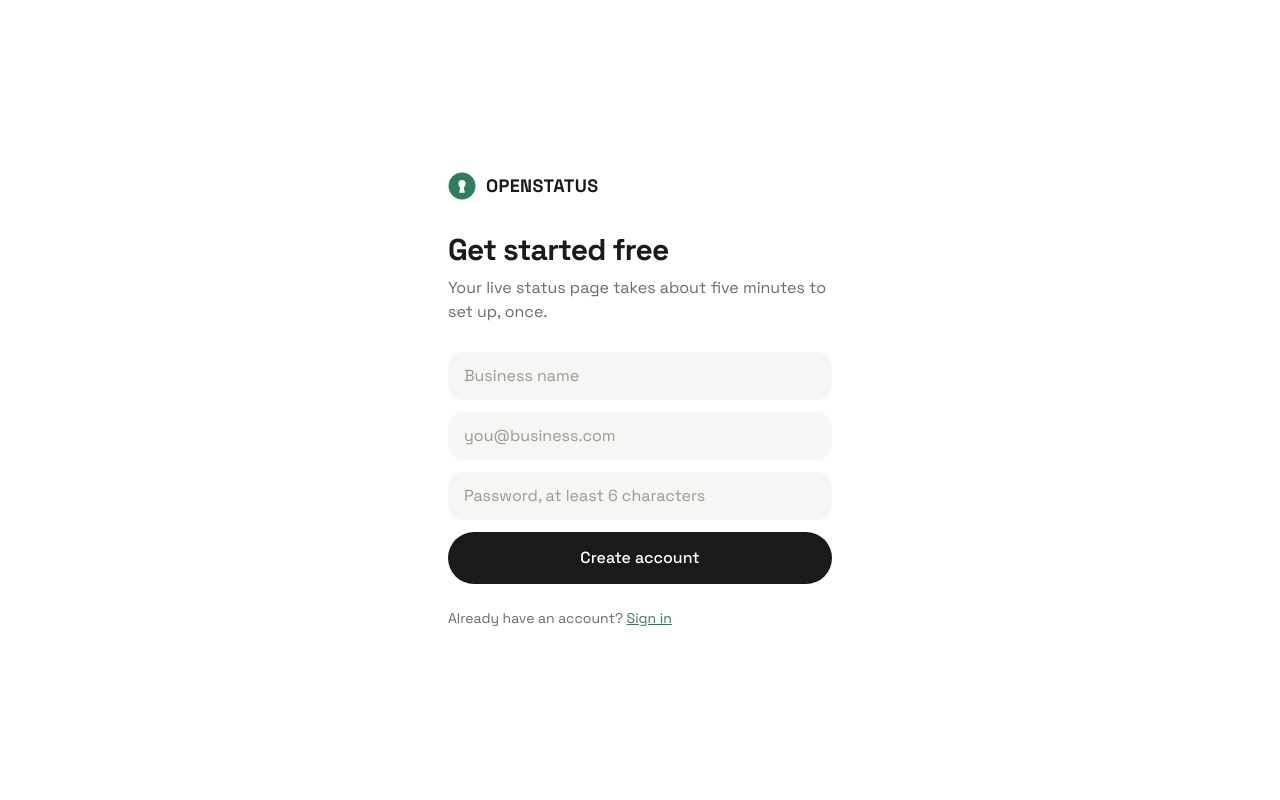
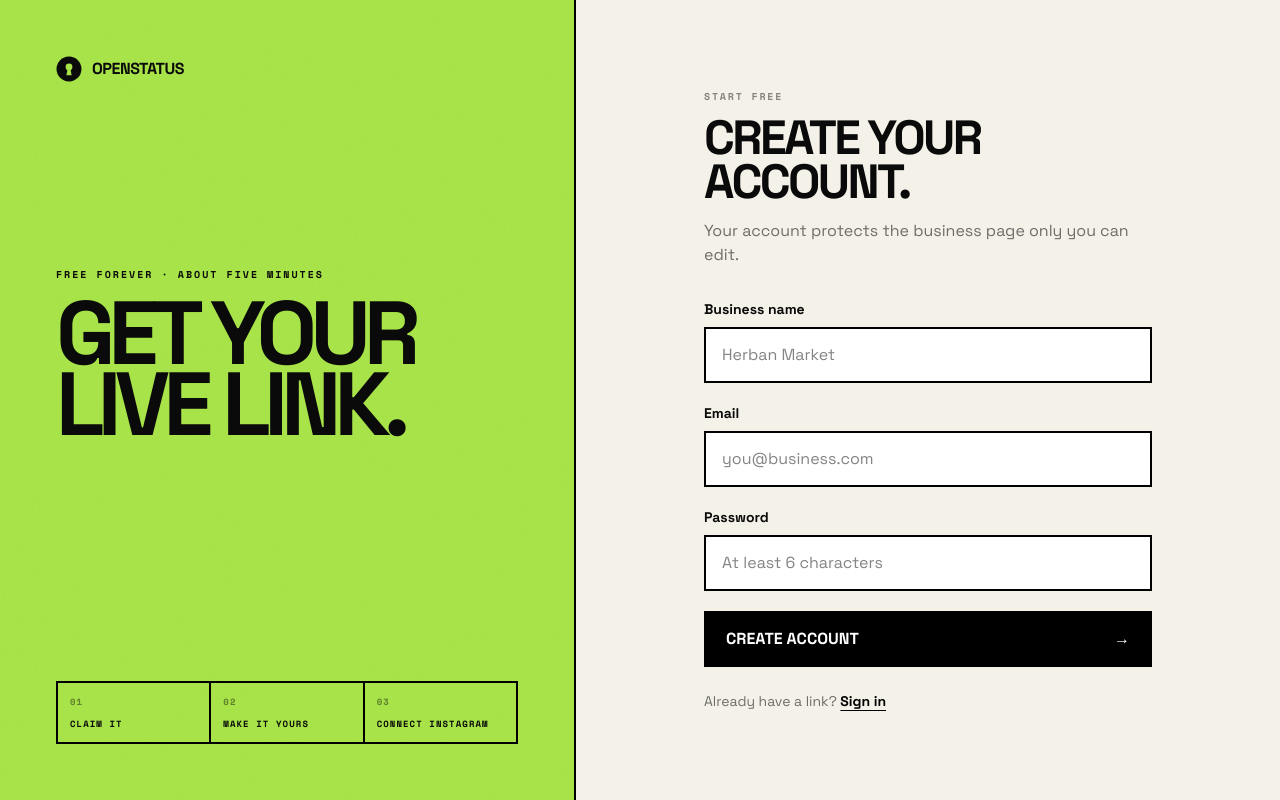
Before and after one commit to emmawest302-sketch/openstatus-web, a Next.js app: page /signup in a window 1280 px wide. Built offline with nearby package versions, Linux system fonts and the light colour scheme; no server answers.

Commit message:
Build owner flow: signup/page.tsx

```diff
--- a/src/app/signup/page.tsx
+++ b/src/app/signup/page.tsx
@@ -1,112 +1,92 @@
 'use client';
 
+import Link from 'next/link';
 import { useState } from 'react';
 import { useRouter } from 'next/navigation';
 import { supabase } from '@/lib/supabase';
 
-function Keyhole({ size = 28 }: { size?: number }) {
+function Keyhole({ size = 26 }: { size?: number }) {
   return (
     <svg viewBox="0 0 100 100" width={size} height={size} aria-hidden="true">
-      <mask id="khs">
+      <mask id="signup-keyhole">
         <rect width="100" height="100" fill="#fff" />
         <circle cx="50" cy="42" r="13" fill="#000" />
         <path d="M44 52 L56 52 L60 74 L40 74 Z" fill="#000" />
       </mask>
-      <circle cx="50" cy="50" r="48" fill="#2E7D5B" mask="url(#khs)" />
+      <circle cx="50" cy="50" r="48" fill="currentColor" mask="url(#signup-keyhole)" />
     </svg>
   );
 }
 
 export default function SignupPage() {
+  const router = useRouter();
   const [businessName, setBusinessName] = useState('');
   const [email, setEmail] = useState('');
   const [password, setPassword] = useState('');
   const [loading, setLoading] = useState(false);
   const [error, setError] = useState('');
   const [notice, setNotice] = useState('');
-  const router = useRouter();
 
-  const handleSignup = async (e: React.FormEvent) => {
-    e.preventDefault();
+  const handleSignup = async (event: React.FormEvent) => {
+    event.preventDefault();
     setLoading(true);
     setError('');
     setNotice('');
     try {
-      const { data, error } = await supabase.auth.signUp({
+      const { data, error: signupError } = await supabase.auth.signUp({
         email,
         password,
-        options: { data: { business_name: businessName } },
+        options: { data: { business_name: businessName.trim() } },
       });
-      if (error) throw error;
+      if (signupError) throw signupError;
       if (data.session) {
         router.push('/setup');
       } else {
-        setNotice('Check your email to confirm your account, then sign in.');
+        setNotice('Check your email to confirm your account. Then sign in to claim your link.');
       }
-    } catch (err) {
-      setError(err instanceof Error ? err.message : 'Signup failed');
+    } catch (caught) {
+      setError(caught instanceof Error ? caught.message : 'Signup failed');
     } finally {
       setLoading(false);
     }
   };
 
   return (
-    <div className="min-h-screen bg-white text-[#1A1A18] flex items-center justify-center p-6" style={{ fontFamily: 'var(--font-display)' }}>
-      <div className="w-full max-w-sm">
-        <a href="/" className="inline-flex items-center gap-2.5 mb-8">
-          <Keyhole />
-          <span className="text-lg font-bold tracking-[0.02em]">OPENSTATUS</span>
-        </a>
+    <main className="grid min-h-screen bg-[#F4F1E8] text-[#0A0A0A] lg:grid-cols-[0.9fr_1.1fr]">
+      <section className="relative flex min-h-[340px] flex-col justify-between overflow-hidden border-b-2 border-black bg-[#A7E348] p-6 md:p-10 lg:min-h-screen lg:border-b-0 lg:border-r-2 lg:p-14">
+        <div className="noise absolute inset-0 opacity-20" />
+        <Link href="/" className="relative flex items-center gap-2.5"><Keyhole /><span className="font-bold tracking-[-0.03em]">OPENSTATUS</span></Link>
+        <div className="relative mt-16 max-w-xl lg:mt-0">
+          <p className="font-mono text-[10px] font-bold uppercase tracking-[0.2em]">Free forever · about five minutes</p>
+          <h1 className="mt-4 text-[clamp(3.8rem,7vw,7.5rem)] font-bold uppercase leading-[0.79] tracking-[-0.075em]">Get your<br />live link.</h1>
+        </div>
+        <div className="relative mt-14 grid grid-cols-3 border-l-2 border-t-2 border-black font-mono text-[9px] font-bold uppercase tracking-[0.12em]">
+          {['Claim it', 'Make it yours', 'Connect Instagram'].map((label, index) => <div key={label} className="border-b-2 border-r-2 border-black p-3"><span className="block opacity-45">0{index + 1}</span><span className="mt-2 block">{label}</span></div>)}
+        </div>
+      </section>
 
-        <h1 className="text-3xl font-bold tracking-tight">Get started free</h1>
-        <p className="mt-2 text-[#6C6A62]">
-          Your live status page takes about five minutes to set up, once.
-        </p>
+      <section className="flex items-center justify-center px-5 py-12 md:px-10">
+        <div className="w-full max-w-md">
+          <p className="font-mono text-[10px] font-bold uppercase tracking-[0.18em] text-black/45">Start free</p>
+          <h2 className="mt-3 text-4xl font-bold uppercase leading-[0.9] tracking-[-0.055em] md:text-5xl">Create your account.</h2>
+          <p className="mt-4 text-black/55">Your account protects the business page only you can edit.</p>
 
-        <form onSubmit={handleSignup} className="mt-7 space-y-3">
-          <input
-            type="text"
-            value={businessName}
-            onChange={(e) => setBusinessName(e.target.value)}
-            placeholder="Business name"
-            className="w-full px-4 py-3 rounded-2xl bg-[#F5F7F5] placeholder-[#9B998F] focus:outline-none focus:ring-2 focus:ring-[#2E7D5B]/30"
-            required
-          />
-          <input
-            type="email"
-            value={email}
-            onChange={(e) => setEmail(e.target.value)}
-            placeholder="you@business.com"
-            className="w-full px-4 py-3 rounded-2xl bg-[#F5F7F5] placeholder-[#9B998F] focus:outline-none focus:ring-2 focus:ring-[#2E7D5B]/30"
-            required
-          />
-          <input
-            type="password"
-            value={password}
-            onChange={(e) => setPassword(e.target.value)}
-            placeholder="Password, at least 6 characters"
-            minLength={6}
-            className="w-full px-4 py-3 rounded-2xl bg-[#F5F7F5] placeholder-[#9B998F] focus:outline-none focus:ring-2 focus:ring-[#2E7D5B]/30"
-            required
-          />
+          <form onSubmit={handleSignup} className="mt-8 space-y-5">
+            <label className="block"><span className="mb-2 block text-sm font-bold">Business name</span><input type="text" autoComplete="organization" value={businessName} onChange={(event) => setBusinessName(event.target.value)} placeholder="Herban Market" className="w-full border-2 border-black bg-white px-4 py-3.5 outline-none focus:bg-[#A7E348]/20" required /></label>
+            <label className="block"><span className="mb-2 block text-sm font-bold">Email</span><input type="email" autoComplete="email" value={email} onChange={(event) => setEmail(event.target.value)} placeholder="you@business.com" className="w-full border-2 border-black bg-white px-4 py-3.5 outline-none focus:bg-[#A7E348]/20" required /></label>
+            <label className="block"><span className="mb-2 block text-sm font-bold">Password</span><input type="password" autoComplete="new-password" value={password} onChange={(event) => setPassword(event.target.value)} placeholder="At least 6 characters" minLength={6} className="w-full border-2 border-black bg-white px-4 py-3.5 outline-none focus:bg-[#A7E348]/20" required /></label>
 
-          {error ? <p className="text-sm text-[#C4453F]">{error}</p> : null}
-          {notice ? <p className="text-sm text-[#2E7D5B]">{notice}</p> : null}
+            {error ? <p className="border-2 border-black bg-[#F8AE9D] p-4 text-sm" role="alert">{error}</p> : null}
+            {notice ? <p className="border-2 border-black bg-[#A7E348] p-4 text-sm" aria-live="polite">{notice}</p> : null}
 
-          <button
-            type="submit"
-            disabled={loading}
-            className="w-full py-3.5 rounded-full bg-[#1A1A18] text-white font-medium hover:bg-[#2E7D5B] disabled:opacity-40 transition"
-          >
-            {loading ? 'Creating account...' : 'Create account'}
-          </button>
-        </form>
+            <button type="submit" disabled={loading} className="flex min-h-14 w-full items-center justify-between border-2 border-black bg-black px-5 font-bold uppercase text-white hover:bg-[#A7E348] hover:text-black disabled:opacity-40">
+              {loading ? 'Creating account...' : 'Create account'} <span>→</span>
+            </button>
+          </form>
 
-        <p className="mt-6 text-sm text-[#6C6A62]">
-          Already have an account?{' '}
-          <a href="/login" className="text-[#2E7D5B] underline">Sign in</a>
-        </p>
-      </div>
-    </div>
+          <p className="mt-6 text-sm text-black/55">Already have a link? <Link href="/login" className="font-bold text-black underline underline-offset-4">Sign in</Link></p>
+        </div>
+      </section>
+    </main>
   );
 }
```
